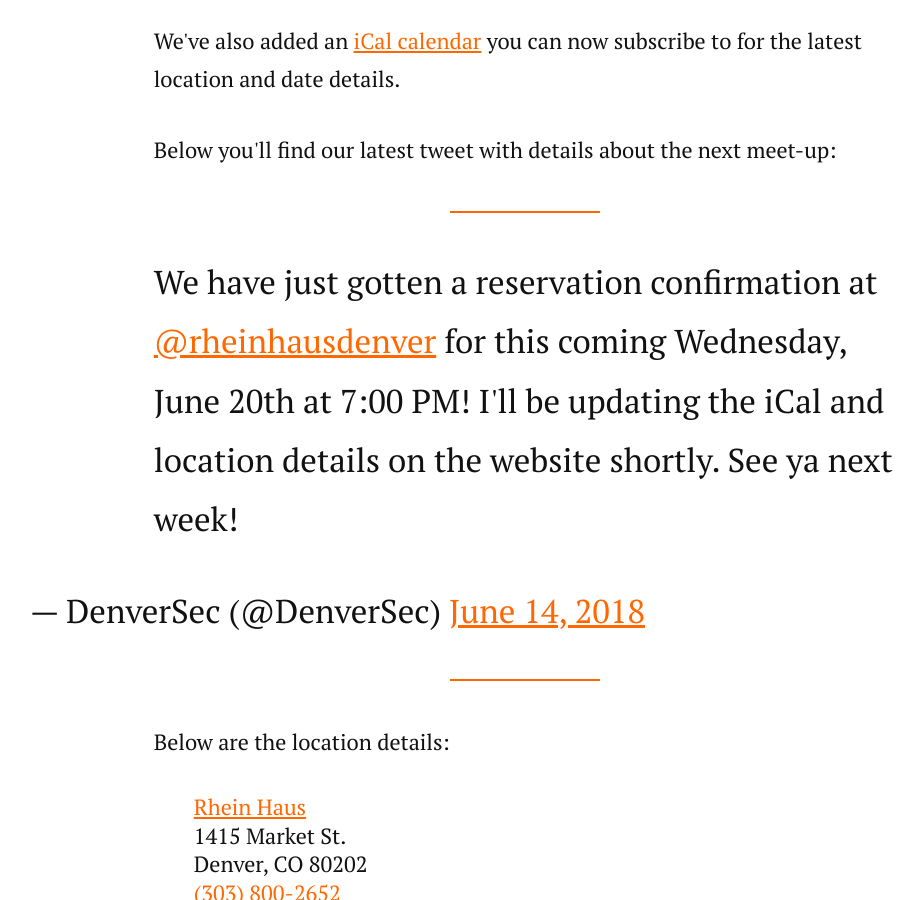
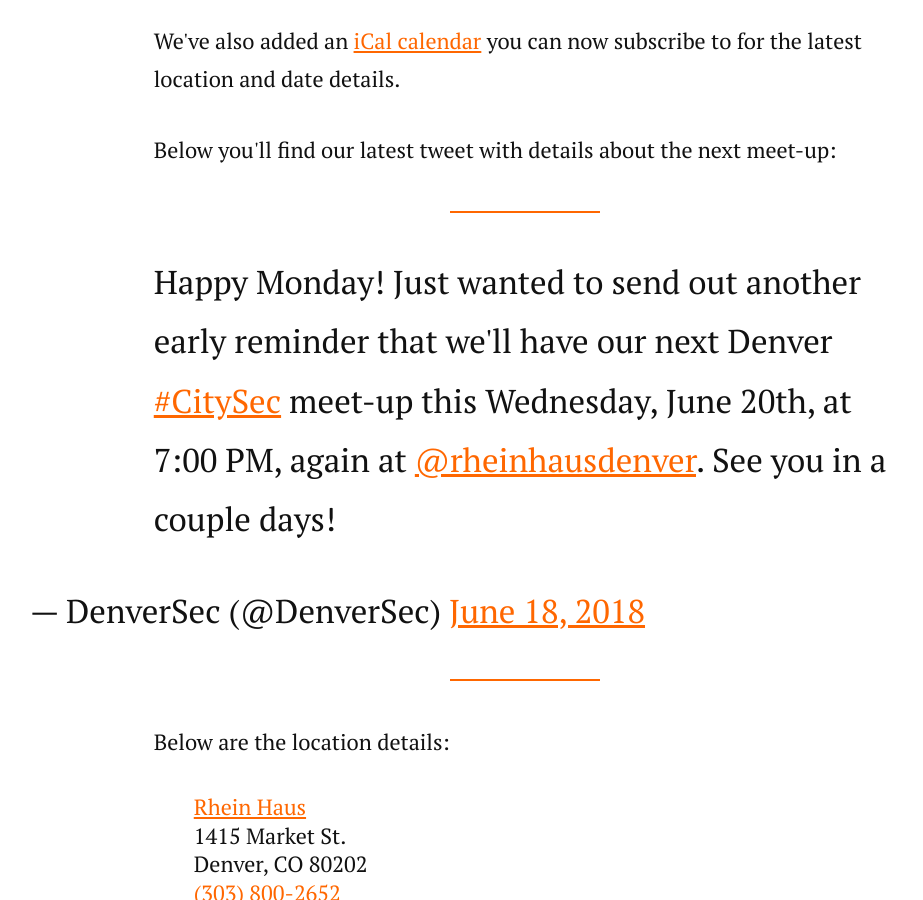
Before and after one commit to denversec/denversec.github.io, a Jekyll site: the page built from index.html, in a window 1280 px wide and 900 px high, scrolled down 961 px. Shown: the whole window, without its empty margins (115-1038 px from the left). Built offline with Jekyll 4.4.1, drawn with Linux system fonts in a browser that asks for light colours; nearby versions of some CDN libraries; comment, search, counter and statistics services are not loaded.

Commit message:
Update w/ latest tweet

```diff
--- a/index.html
+++ b/index.html
@@ -13,7 +13,7 @@
   <p>We've also added an <a href="/meetups.ics">iCal calendar</a> you can now subscribe to for the latest location and date details.
   <p>Below you'll find our latest tweet with details about the next meet-up:</p>
   <p>
-    <blockquote class="twitter-tweet" data-lang="en"><p lang="en" dir="ltr">We have just gotten a reservation confirmation at <a href="https://twitter.com/rheinhausdenver?ref_src=twsrc%5Etfw">@rheinhausdenver</a> for this coming Wednesday, June 20th at 7:00 PM! I&#39;ll be updating the iCal and location details on the website shortly. See ya next week!</p>&mdash; DenverSec (@DenverSec) <a href="https://twitter.com/DenverSec/status/1007317625674690560?ref_src=twsrc%5Etfw">June 14, 2018</a></blockquote>
+    <blockquote class="twitter-tweet" data-lang="en"><p lang="en" dir="ltr">Happy Monday! Just wanted to send out another early reminder that we&#39;ll have our next Denver <a href="https://twitter.com/hashtag/CitySec?src=hash&amp;ref_src=twsrc%5Etfw">#CitySec</a> meet-up this Wednesday, June 20th, at 7:00 PM, again at <a href="https://twitter.com/rheinhausdenver?ref_src=twsrc%5Etfw">@rheinhausdenver</a>. See you in a couple days!</p>&mdash; DenverSec (@DenverSec) <a href="https://twitter.com/DenverSec/status/1008760021855817729?ref_src=twsrc%5Etfw">June 18, 2018</a></blockquote>
     <script async src="https://platform.twitter.com/widgets.js" charset="utf-8"></script>
   </p>
   <p>Below are the location details:</p>
```
